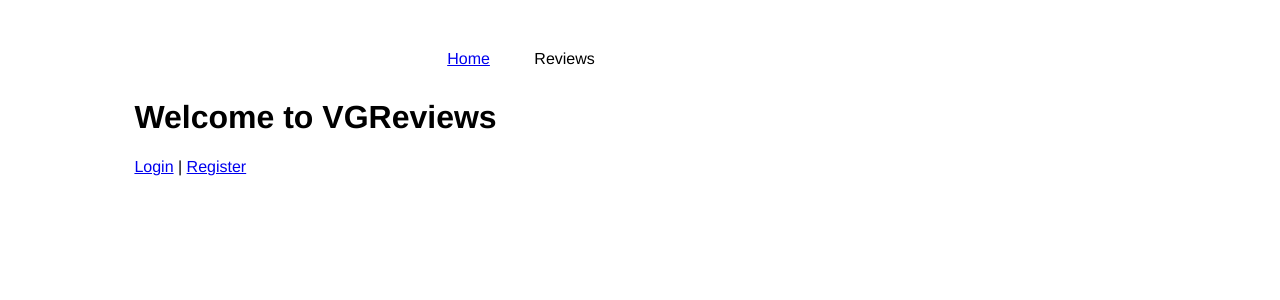
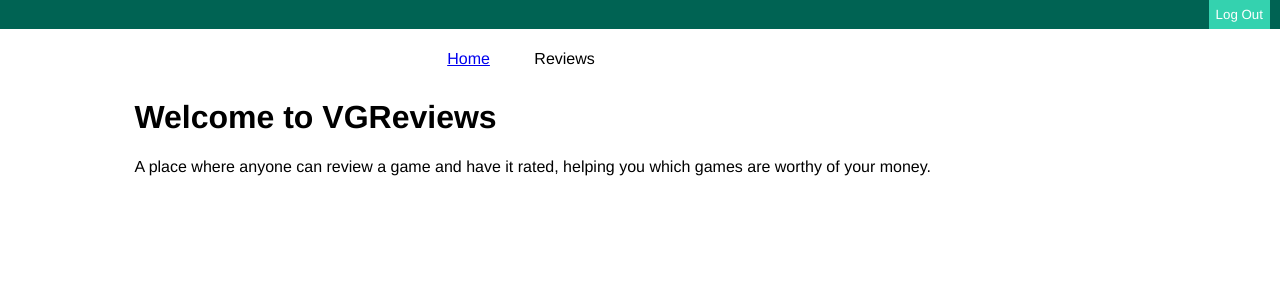
Before and after one commit to jli-hashrocket/vgreviews_django, a Django app: page / in a window 1280 px wide. Shown: the top 300 px of the page. Run offline with Django 3.2, Linux system fonts and the light colour scheme; the visitor is signed in with stand-in values (Sample User, id 1); parts of the project's set-up code (start-up, migrations or seed data) failed here and were passed over.

Commit message:
displays login/logout/register buttons depending if user is authenticated

```diff
--- a/apps/reviews/templates/reviews/base.html
+++ b/apps/reviews/templates/reviews/base.html
@@ -11,6 +11,11 @@
   </head>
   <body>
     <div id="main">
+      {% if user.is_authenticated %}
+        <div class="guest-action"><a class="action-btn" href="/accounts/logout">Log Out</a></div>
+      {% else %}
+        <div class="guest-action"><a class="action-btn" href="/accounts/login">Login</a> <a class = "action-btn" href="/accounts/register">Register</a></div>
+      {% endif %}
       <nav>
         <ul id="main-nav">
           <li><a href="/">Home</a></li>
--- a/apps/reviews/templates/reviews/index.html
+++ b/apps/reviews/templates/reviews/index.html
@@ -2,5 +2,5 @@
 {% block content %}
 <h1>Welcome to VGReviews</h1>
 
-<a href="/accounts/login">Login</a> | <a href="/accounts/register">Register</a>
+A place where anyone can review a game and have it rated, helping you which games are worthy of your money.
 {% endblock %}
```
